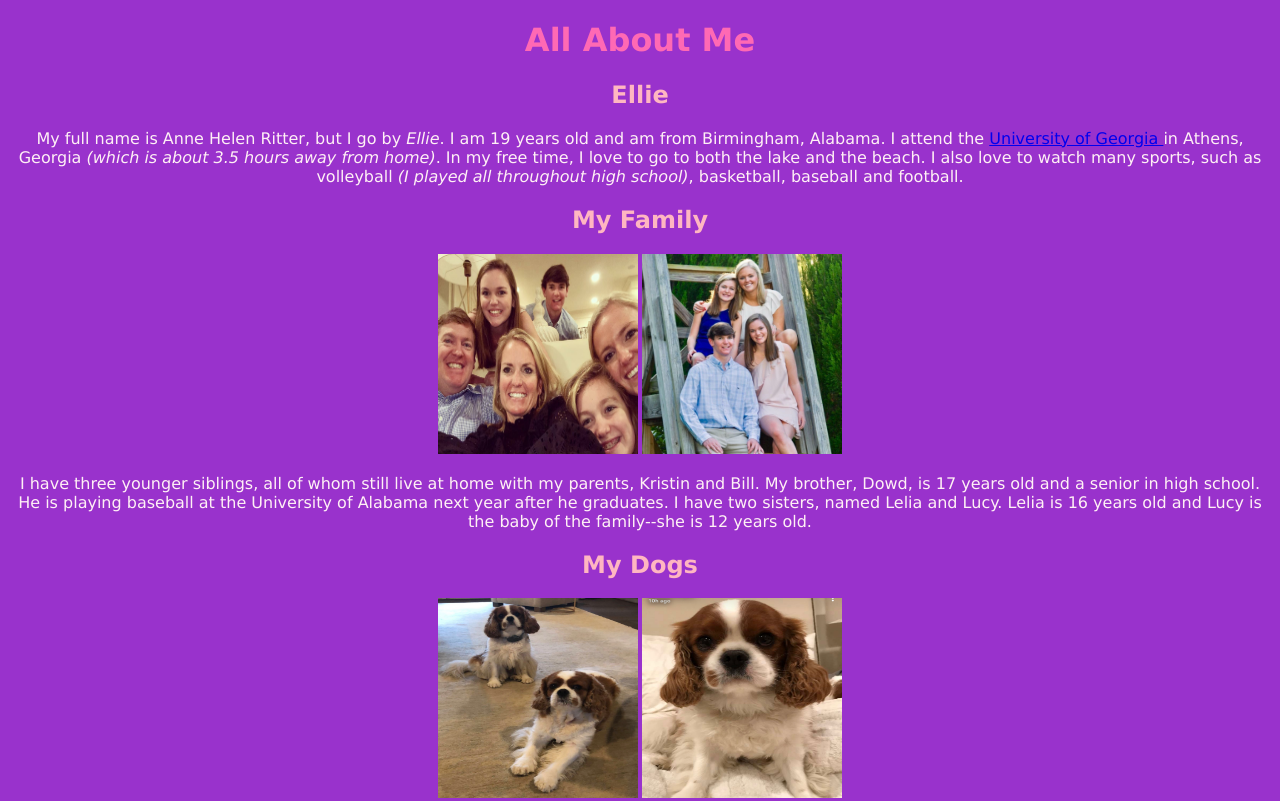
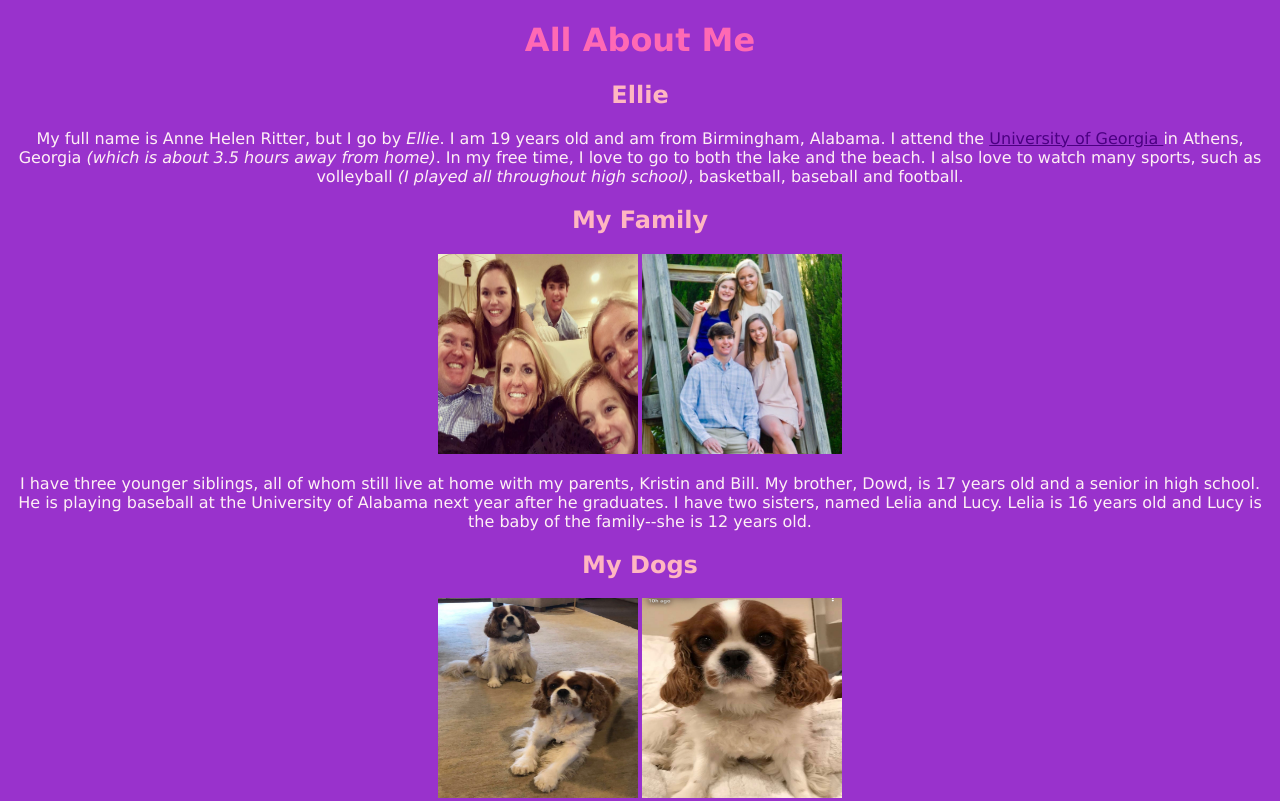
Before and after one commit to ahr17084/ahr17084.github.io, a plain HTML site: page index.html in a window 1280 px wide. Shown: the top 801 px of the page. Drawn offline with Linux system fonts and the light colour scheme.

Commit message:
Update index.html

```diff
--- a/index.html
+++ b/index.html
@@ -17,6 +17,7 @@
 		Footer {font-family: "Verdana"}
 		Footer {color: HotPink}
 		Caption {color: Indigo}
+		A {color: Indigo}
 	</style>
 </head>
 <body>
```
